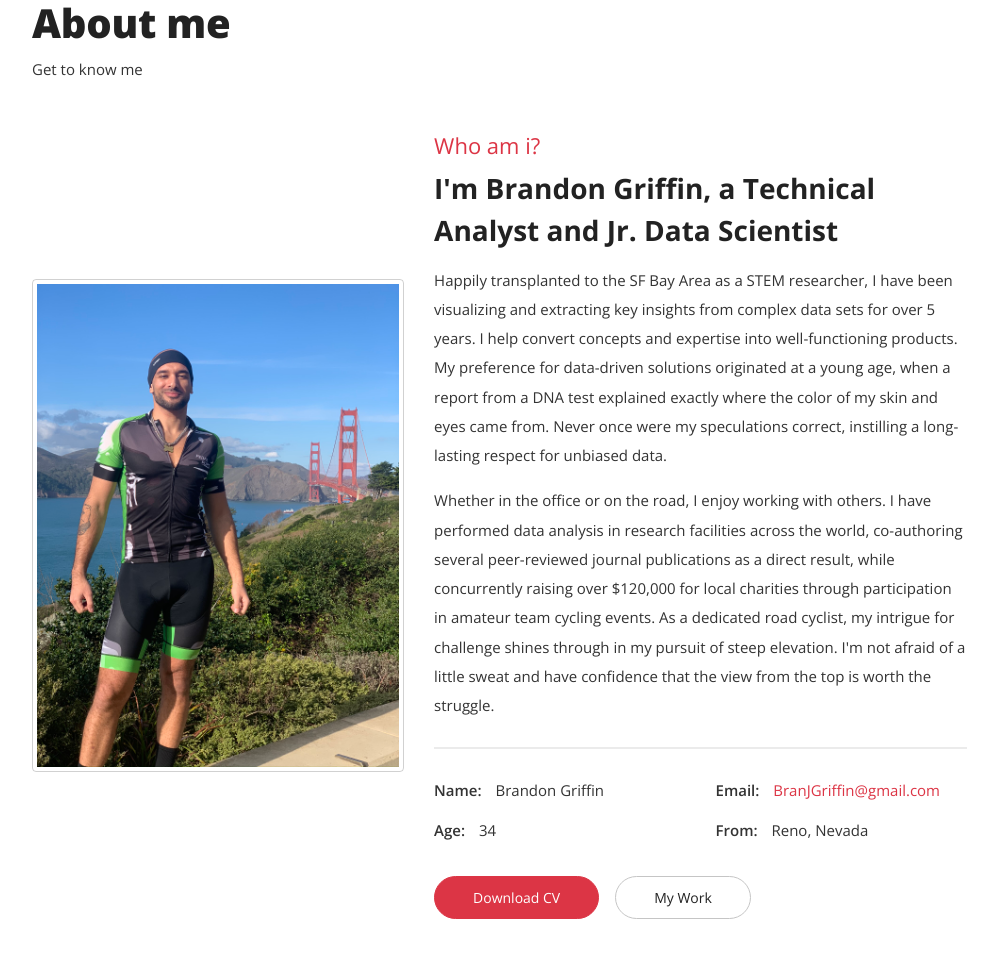
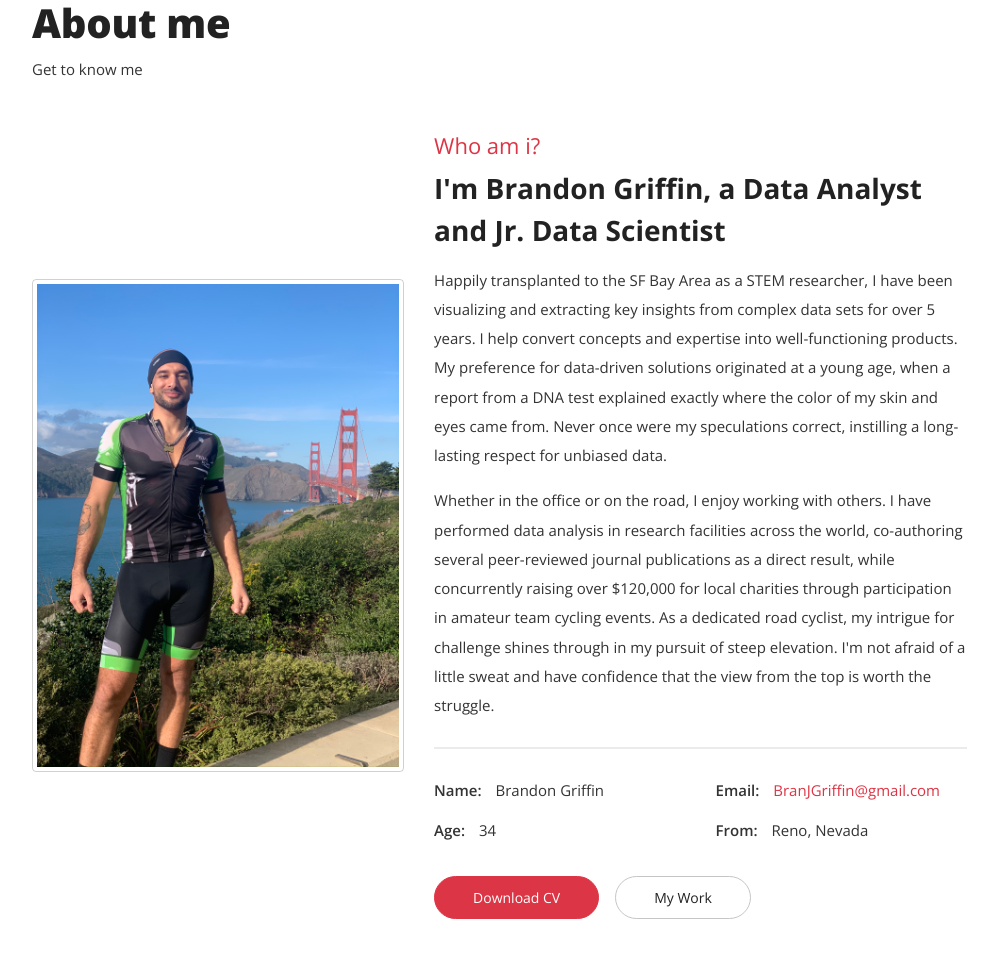
Before and after one commit to griffinbran/griffinbran.github.io, a plain HTML site: page index.html in a window 1280 px wide. Shown: the part 882-1839 px from the top of the page, without its empty margins (258-1254 px from the left). Drawn offline with nearby package versions, Linux system fonts and the light colour scheme.

Commit message:
updated title.

```diff
--- a/index.html
+++ b/index.html
@@ -99,7 +99,7 @@
             <div class="col-12 col-lg-7 about-content">
               <div class="content-block">
                 <h2 class="content-subtitle">Who am i?</h2>
-                <h6 class="content-title">I'm Brandon Griffin, a Technical Analyst and Jr. Data Scientist</h6>
+                <h6 class="content-title">I'm Brandon Griffin, a Data Analyst and Jr. Data Scientist</h6>
                 <div class="content-description">
                   <p>Happily transplanted to the SF Bay Area as a STEM researcher, I have been visualizing and extracting key insights from complex data sets for over 5 years. I help convert concepts and expertise into well-functioning products. My preference for data-driven solutions originated at a young age, when a report from a DNA test explained exactly where the color of my skin and eyes came from. Never once were my speculations correct, instilling a long-lasting respect for unbiased data.</p>
                   <p>Whether in the office or on the road, I enjoy working with others. I have performed data analysis in research facilities across the world, co-authoring several peer-reviewed journal publications as a direct result, while concurrently raising over $120,000 for local charities through participation in amateur team cycling events.  As a dedicated road cyclist, my intrigue for challenge shines through in my pursuit of steep elevation. I'm not afraid of a little sweat and have confidence that the view from the top is worth the struggle.</p>
```
